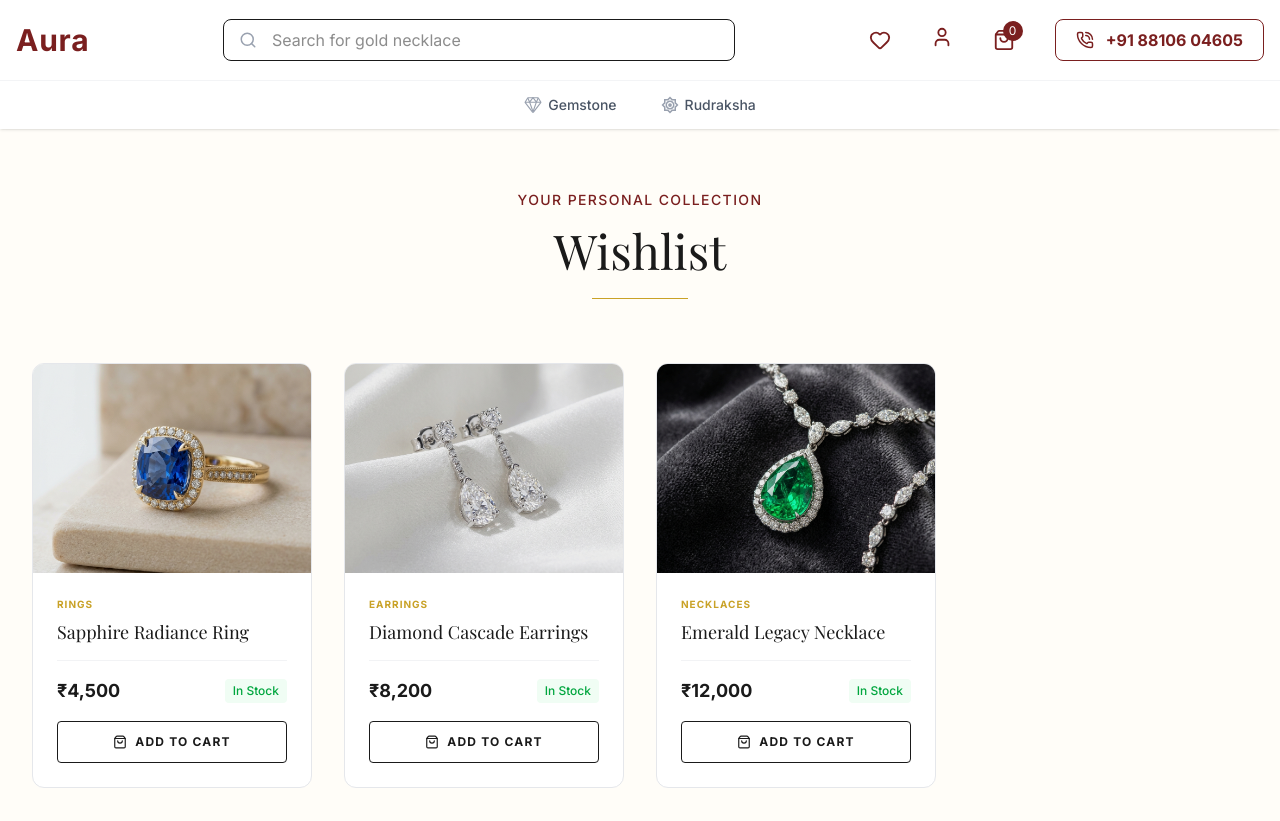
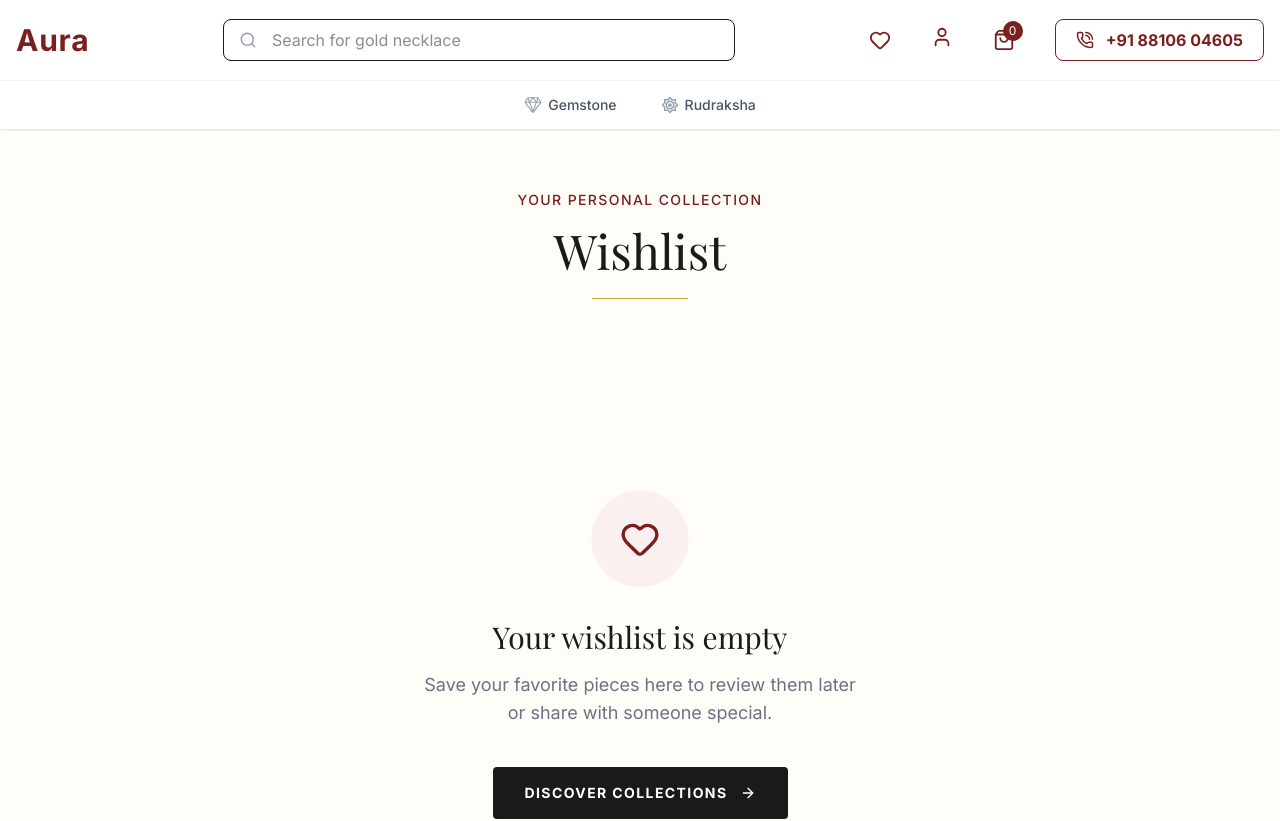
Before and after one commit to suryamani1kumar/gest, a Next.js app: page /wishlist in a window 1280 px wide. Shown: the top 821 px of the page. Built offline with nearby package versions, Linux system fonts and the light colour scheme; a web font is replaced by a local one.

Commit message:
Update page.tsx

```diff
--- a/src/app/wishlist/page.tsx
+++ b/src/app/wishlist/page.tsx
@@ -1,46 +1,120 @@
 "use client";
 
-import React, { useState } from "react";
+import { useEffect, useState } from "react";
 import Image from "next/image";
 import Link from "next/link";
 import { motion, AnimatePresence } from "framer-motion";
-import { Heart, ShoppingBag, Trash2, ArrowRight } from "lucide-react";
+import { Heart, Trash2, ArrowRight, Loader2 } from "lucide-react";
 
-const initialWishlist = [
-  {
-    id: 1,
-    name: "Sapphire Radiance Ring",
-    category: "Rings",
-    price: 4500,
-    image: "/images/ring.png",
-  },
-  {
-    id: 2,
-    name: "Diamond Cascade Earrings",
-    category: "Earrings",
-    price: 8200,
-    image: "/images/earrings.png",
-  },
-  {
-    id: 3,
-    name: "Emerald Legacy Necklace",
-    category: "Necklaces",
-    price: 12000,
-    image: "/images/hero.png",
-  },
-];
+interface Product {
+  _id: string;
+  name: string;
+  slug: string;
+  indianName?: string;
+  sku?: string;
+
+  gallery?: {
+    url: string;
+  }[];
+
+  specifications?: {
+    weight?: {
+      value?: number | string;
+      unit?: string;
+    };
+    origin?: string;
+  };
+
+  pricing?: {
+    sellingPrice?: number;
+  };
+}
 
 export default function WishlistPage() {
-  const [wishlist, setWishlist] = useState(initialWishlist);
+  const [wishlist, setWishlist] = useState<Product[]>([]);
+  const [loading, setLoading] = useState(true);
 
-  const removeFromWishlist = (id: number) => {
-    setWishlist(wishlist.filter((item) => item.id !== id));
+  useEffect(() => {
+    const fetchWishlist = async () => {
+      try {
+        const savedWishlist = localStorage.getItem("wishlist");
+
+        if (!savedWishlist) {
+          setWishlist([]);
+          return;
+        }
+
+        const wishlistIds: string[] = JSON.parse(savedWishlist);
+
+        if (!wishlistIds.length) {
+          setWishlist([]);
+          return;
+        }
+
+        console.log("wishlistIds:", wishlistIds);
+
+        const response = await fetch(
+          `/api/wishlist?ids=${wishlistIds.join(",")}`,
+        );
+
+        if (!response.ok) {
+          throw new Error("Failed to fetch wishlist products");
+        }
+
+        const data = await response.json();
+
+        if (data.success) {
+          setWishlist(data.data || []);
+        } else {
+          setWishlist([]);
+        }
+      } catch (error) {
+        console.error("Wishlist error:", error);
+        setWishlist([]);
+      } finally {
+        setLoading(false);
+      }
     };
+
+    fetchWishlist();
+  }, []);
+
+  const removeFromWishlist = (id: string) => {
+    // Remove product from React state
+    setWishlist((prev) => prev.filter((product) => product._id !== id));
+
+    // Remove product ID from localStorage
+    const savedWishlist = localStorage.getItem("wishlist");
+
+    if (savedWishlist) {
+      try {
+        const wishlistIds: string[] = JSON.parse(savedWishlist);
+
+        const updatedWishlist = wishlistIds.filter(
+          (wishlistId) => wishlistId !== id,
+        );
+
+        localStorage.setItem("wishlist", JSON.stringify(updatedWishlist));
+      } catch (error) {
+        console.error("Failed to update wishlist:", error);
+      }
+    }
+  };
+
+  if (loading) {
+    return (
+      <div className="flex min-h-[60vh] items-center justify-center">
+        <div className="flex items-center gap-3 text-[#7A1F1F]">
+          <Loader2 className="animate-spin" size={24} />
+          <span>Loading wishlist...</span>
+        </div>
+      </div>
+    );
+  }
 
   return (
     <div className="min-h-screen bg-[#FFFDF8] pt-15 pb-24">
       <div className="max-w-7xl mx-auto px-4 sm:px-6 lg:px-8">
-        {/* Header */}
         <motion.div
           initial={{ opacity: 0, y: 20 }}
           animate={{ opacity: 1, y: 0 }}
@@ -55,7 +129,6 @@ export default function WishlistPage() {
           </h1>
           <div className="w-24 h-px bg-[#C9A227] mx-auto"></div>
         </motion.div>
-
         <AnimatePresence mode="wait">
           {wishlist.length > 0 ? (
             <motion.div
@@ -66,24 +139,28 @@ export default function WishlistPage() {
               className="grid grid-cols-1 sm:grid-cols-2 lg:grid-cols-3 xl:grid-cols-4 gap-8"
             >
               <AnimatePresence>
-                {wishlist.map((product, index) => (
+                {wishlist.map((product) => {
+                  const weight = product.specifications?.weight;
+
+                  return (
                     <motion.div
-                    key={product.id}
+                      key={product._id}
                       layout
-                    initial={{ opacity: 0, scale: 0.9 }}
+                      initial={{ opacity: 0, scale: 0.95 }}
                       animate={{ opacity: 1, scale: 1 }}
                       exit={{
                         opacity: 0,
                         scale: 0.9,
-                      transition: { duration: 0.2 },
+                        height: 0,
                       }}
-                    transition={{ duration: 0.5, delay: index * 0.1 }}
-                    className="group relative flex flex-col bg-white border border-[#E5E7EB] rounded-xl overflow-hidden transition-all duration-500 hover:shadow-xl hover:border-[#C9A227]/40"
+                      transition={{ duration: 0.3 }}
+                      className="group relative overflow-hidden rounded-xl border border-[#E5E7EB] bg-white transition-all duration-300 hover:shadow-lg hover:border-[#C9A227]/40"
                     >
                       {/* Remove Button */}
                       <button
-                      onClick={() => removeFromWishlist(product.id)}
-                      className="absolute top-4 right-4 z-10 p-2.5 bg-white/90 backdrop-blur-md rounded-full text-[#6B7280] hover:text-[#7A1F1F] hover:bg-white transition-all shadow-sm opacity-0 group-hover:opacity-100 -translate-y-2 group-hover:translate-y-0"
+                        type="button"
+                        onClick={() => removeFromWishlist(product._id)}
+                        className="absolute cursor-pointer top-4 right-4 z-10 p-2.5 bg-white/90 backdrop-blur-md rounded-full text-[#6B7280] hover:text-[#7A1F1F] hover:bg-white transition-all shadow-sm opacity-0 group-hover:opacity-100 -translate-y-2 group-hover:translate-y-0"
                         aria-label="Remove from wishlist"
                       >
                         <Trash2 size={16} />
@@ -91,51 +168,85 @@ export default function WishlistPage() {
 
                       {/* Image */}
                       <Link
-                      href={`/collections/gemstones/${product.id}`}
-                      className="block relative aspect-[4/3] bg-neutral-100 overflow-hidden"
+                        href={`/collections/gemstones/${product.slug}`}
+                        className="block"
                       >
+                        <div className="aspect-[4/3] overflow-hidden bg-neutral-100 relative">
+                          {product.gallery?.[0]?.url ? (
                             <Image
-                        src={product.image}
-                        alt={product.name}
+                              src={product.gallery[0].url}
+                              alt={product.name || "Product"}
                               fill
-                        className="object-cover transition-transform duration-700 group-hover:scale-110"
+                              sizes="(max-width: 640px) 100vw, (max-width: 1024px) 50vw, 25vw"
+                              className="object-cover transition-transform duration-700 group-hover:scale-105"
                             />
-                      <div className="absolute inset-0 bg-black/5 transition-colors duration-500 group-hover:bg-transparent" />
+                          ) : (
+                            <div className="flex h-full items-center justify-center text-gray-400">
+                              No image
+                            </div>
+                          )}
+                        </div>
                       </Link>
 
-                    {/* Content */}
-                    <div className="p-6 flex flex-col flex-grow">
-                      <div className="mb-4">
-                        <span className="text-[#C9A227] uppercase tracking-widest text-[10px] font-bold block mb-2">
-                          {product.category}
-                        </span>
-                        <Link href={`/collections/gemstones/${product.id}`}>
-                          <h3 className="text-lg font-serif text-[#1A1A1A] line-clamp-2 group-hover:text-[#7A1F1F] transition-colors leading-snug">
+                      {/* Info */}
+                      <div className="px-3 pt-2 sm:p-4">
+                        <Link href={`/collections/gemstones/${product.slug}`}>
+                          <h3 className="text-sm sm:text-base text-center text-[#1A1A1A] mb-1.5 line-clamp-1 group-hover:text-[#7A1F1F] transition-colors">
                             {product.name}
+
+                            {weight?.value && (
+                              <>
+                                {" - "}
+                                {weight.value} {weight.unit}
+                              </>
+                            )}
                           </h3>
                         </Link>
-                      </div>
 
-                      <div className="mt-auto pt-4 border-t border-[#E5E7EB]/50">
-                        <div className="flex items-center justify-between mb-4">
-                          <p className="text-[#1A1A1A] font-bold text-lg">
-                            ₹{product.price.toLocaleString("en-IN")}
+                        {/* Weight + Indian Name */}
+                        {(weight?.value || product.indianName) && (
+                          <span className="text-[#6B7280] tracking-widest text-[13px] text-center block mb-1">
+                            {weight?.value} {weight?.unit}
+                            {product.indianName && <> {product.indianName}</>}
+                          </span>
+                        )}
+
+                        {/* Origin */}
+                        {product.specifications?.origin && (
+                          <span className="text-[#6B7280] tracking-widest text-[13px] text-center block mb-1">
+                            Origin : {product.specifications.origin}
+                          </span>
+                        )}
+
+                        {/* SKU */}
+                        {product.sku && (
+                          <span className="text-[#6B7280] tracking-widest text-[13px] text-center block mb-1">
+                            SKU : {product.sku}
+                          </span>
+                        )}
+
+                        {/* Price + Add to Cart */}
+                        <div className="flex items-center justify-between mt-4">
+                          <p className="text-[#7A1F1F] font-bold text-sm sm:text-base">
+                            ₹{" "}
+                            {product.pricing?.sellingPrice
+                              ? product.pricing.sellingPrice.toLocaleString(
+                                  "en-IN",
+                                )
+                              : "N/A"}
                           </p>
-                          <span className="text-xs text-green-600 font-medium bg-green-50 px-2 py-1 rounded">
-                            In Stock
-                          </span>
-                        </div>
-                        <button className="w-full py-3 px-4 bg-white border border-[#1A1A1A] text-[#1A1A1A] text-xs font-bold uppercase tracking-widest transition-all hover:bg-[#1A1A1A] hover:text-white flex items-center justify-center gap-2 rounded-sm group/btn cursor-pointer">
-                          <ShoppingBag
-                            size={14}
-                            className="group-hover/btn:animate-bounce"
-                          />
+
+                          <button
+                            type="button"
+                            className="hidden sm:flex items-center gap-1 rounded-lg bg-[#FFFDF8] border border-[#E5E7EB] px-3 py-1.5 text-[10px] font-semibold uppercase tracking-wider text-[#1A1A1A] transition-all hover:bg-[#7A1F1F] hover:text-white hover:border-[#7A1F1F] cursor-pointer"
+                          >
                             Add to Cart
                           </button>
                         </div>
                       </div>
                     </motion.div>
-                ))}
+                  );
+                })}
               </AnimatePresence>
             </motion.div>
           ) : (
@@ -145,22 +256,28 @@ export default function WishlistPage() {
               animate={{ opacity: 1, y: 0 }}
               exit={{ opacity: 0, y: -20 }}
               transition={{ duration: 0.5 }}
-              className="flex flex-col items-center justify-center py-32 px-4 text-center bg-white border border-[#E5E7EB] rounded-2xl border-dashed max-w-3xl mx-auto"
+              className="flex flex-col items-center justify-center py-32 px-4 text-center max-w-3xl mx-auto"
             >
               <motion.div
                 animate={{ scale: [1, 1.1, 1] }}
-                transition={{ repeat: Infinity, duration: 2 }}
+                transition={{
+                  repeat: Infinity,
+                  duration: 2,
+                }}
                 className="w-24 h-24 bg-[#FAF0F0] rounded-full flex items-center justify-center mb-8"
               >
                 <Heart size={40} className="text-[#7A1F1F]" />
               </motion.div>
+
               <h2 className="text-3xl font-serif text-[#1A1A1A] mb-4">
                 Your wishlist is empty
               </h2>
+
               <p className="text-[#6B7280] max-w-md mx-auto mb-10 text-lg">
                 Save your favorite pieces here to review them later or share
                 with someone special.
               </p>
+
               <Link
                 href="/collections"
                 className="inline-flex items-center gap-3 bg-[#1A1A1A] text-white px-8 py-4 uppercase tracking-widest text-sm font-bold hover:bg-[#7A1F1F] transition-colors duration-300 rounded-sm group"
```
Lines whose indentation alone changed are shown as unchanged.
